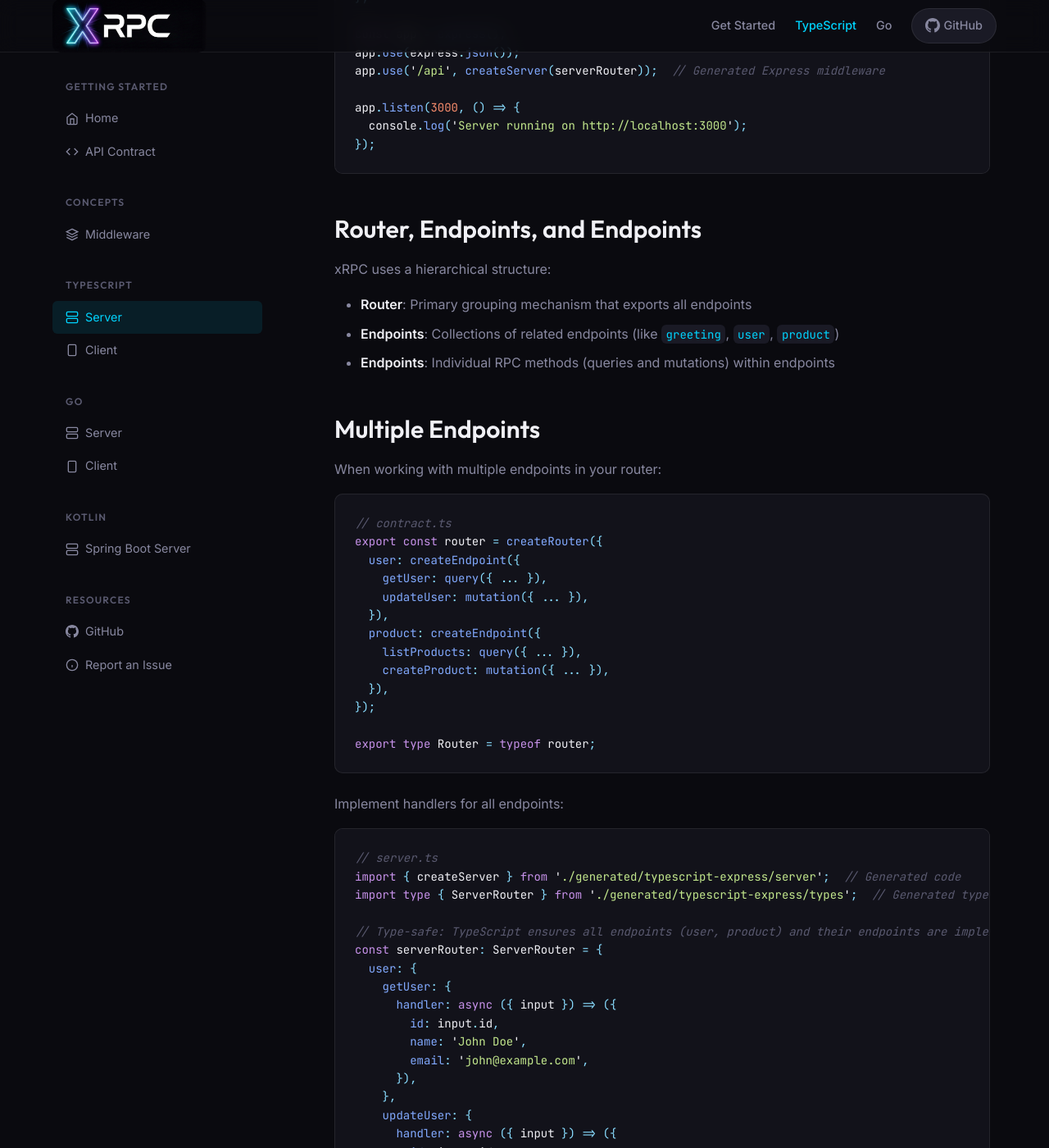
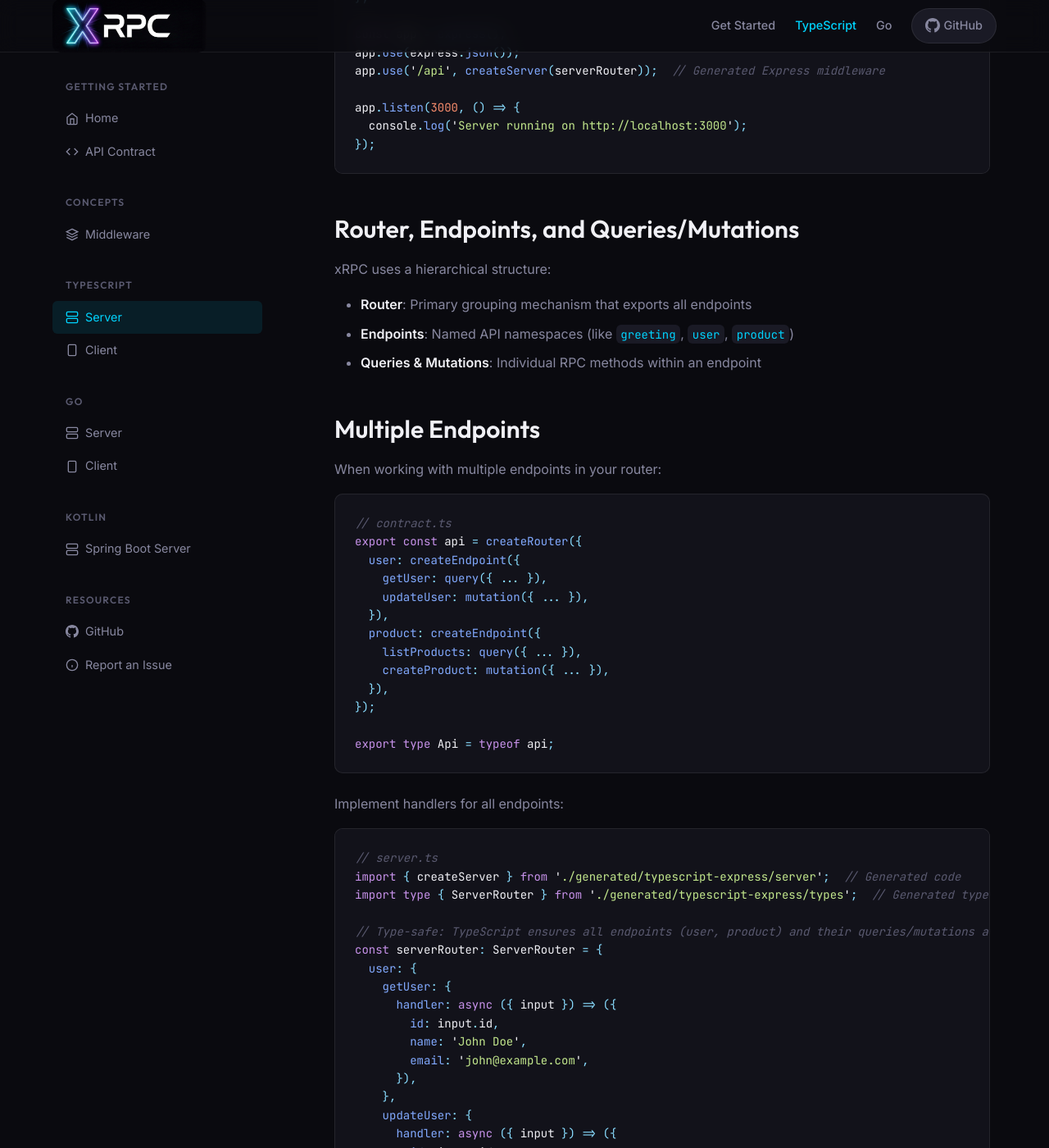
Before and after one commit to mwesox/xrpc, a Jekyll site: the page built from docs/usage/typescript-server.md, in a window 1280 px wide and 1400 px high, scrolled down 2032 px. Shown: the whole window at 82% size. Built offline with Jekyll 4.4.1, drawn with Linux system fonts in a browser that asks for light colours; some of the changed text lies outside the part shown.

Commit message:
docs: fix terminology and improve naming consistency
- Change confusing "Services/Endpoints/Endpoints" hierarchy to clear
  "Router → Endpoints → Queries/Mutations" terminology
- Rename `router` variable to `api` in examples for better expressiveness
- Rename `type Router` to `type Api` for consistency
- Update code comments to reflect correct terminology
- Fix handler naming convention docs to use "Method" instead of "Endpoint"

Co-Authored-By: Claude Opus 4.5 <noreply@anthropic.com>

````diff
--- a/docs/usage/typescript-server.md
+++ b/docs/usage/typescript-server.md
@@ -27,7 +27,7 @@ First, define your API contract (see `api-contract.md` for contract definition):
 import { z } from 'zod';
 import { createRouter, createEndpoint, query, mutation } from '@xrpc/core';
 
-export const router = createRouter({
+export const api = createRouter({
   greeting: createEndpoint({
     greet: query({
       input: z.object({ name: z.string() }),
@@ -40,7 +40,7 @@ export const router = createRouter({
   }),
 });
 
-export type Router = typeof router;
+export type Api = typeof api;
 ```
 
 Then, generate code and implement your server with handlers:
@@ -87,12 +87,12 @@ app.listen(3000, () => {
 });
 ```
 
-## Router, Endpoints, and Endpoints
+## Router, Endpoints, and Queries/Mutations
 
 xRPC uses a hierarchical structure:
 - **Router**: Primary grouping mechanism that exports all endpoints
-- **Endpoints**: Collections of related endpoints (like `greeting`, `user`, `product`)
-- **Endpoints**: Individual RPC methods (queries and mutations) within endpoints
+- **Endpoints**: Named API namespaces (like `greeting`, `user`, `product`)
+- **Queries & Mutations**: Individual RPC methods within an endpoint
 
 ## Multiple Endpoints
 
@@ -100,7 +100,7 @@ When working with multiple endpoints in your router:
 
 ```typescript
 // contract.ts
-export const router = createRouter({
+export const api = createRouter({
   user: createEndpoint({
     getUser: query({ ... }),
     updateUser: mutation({ ... }),
@@ -111,7 +111,7 @@ export const router = createRouter({
   }),
 });
 
-export type Router = typeof router;
+export type Api = typeof api;
 ```
 
 Implement handlers for all endpoints:
@@ -121,7 +121,7 @@ Implement handlers for all endpoints:
 import { createServer } from './generated/typescript-express/server';  // Generated code
 import type { ServerRouter } from './generated/typescript-express/types';  // Generated types
 
-// Type-safe: TypeScript ensures all endpoints (user, product) and their endpoints are implemented
+// Type-safe: TypeScript ensures all endpoints (user, product) and their queries/mutations are implemented
 const serverRouter: ServerRouter = {
   user: {
     getUser: {
@@ -190,7 +190,7 @@ export type SetGreetingOutput = { message: string };
 
 By typing `serverRouter` with `ServerRouter`, TypeScript ensures:
 
-- **Structure matches contract**: All endpoints and endpoints must be implemented
+- **Structure matches contract**: All endpoints and their queries/mutations must be implemented
 - **Input types are correct**: Handler input types match Zod schemas
 - **Output types are correct**: Handler return types match Zod schemas
 - **Autocomplete**: Full IntelliSense support for handler structure
@@ -210,7 +210,7 @@ const serverRouter: ServerRouter = {
       }),
     },
     // ❌ Error: Property 'setGreeting' is missing
-    // TypeScript enforces all endpoints must be implemented
+    // TypeScript enforces all queries/mutations must be implemented
   },
 };
 ```
@@ -218,8 +218,8 @@ const serverRouter: ServerRouter = {
 ### Benefits
 
 - **Compile-time safety**: Catch errors before running code
-- **Refactoring support**: Rename endpoints/endpoints with confidence
-- **Autocomplete**: IDE suggests available endpoints and endpoints
+- **Refactoring support**: Rename endpoints and methods with confidence
+- **Autocomplete**: IDE suggests available endpoints and their methods
 - **Documentation**: Types serve as inline documentation
 
 ## Handler Function
````
Also changed, not shown: docs/usage/api-contract.md (+11 -11 lines), docs/usage/go-server.md (+1 -1 lines), docs/usage/kotlin-springboot-server.md (+15 -15 lines), docs/usage/middleware.md (+1 -1 lines).
